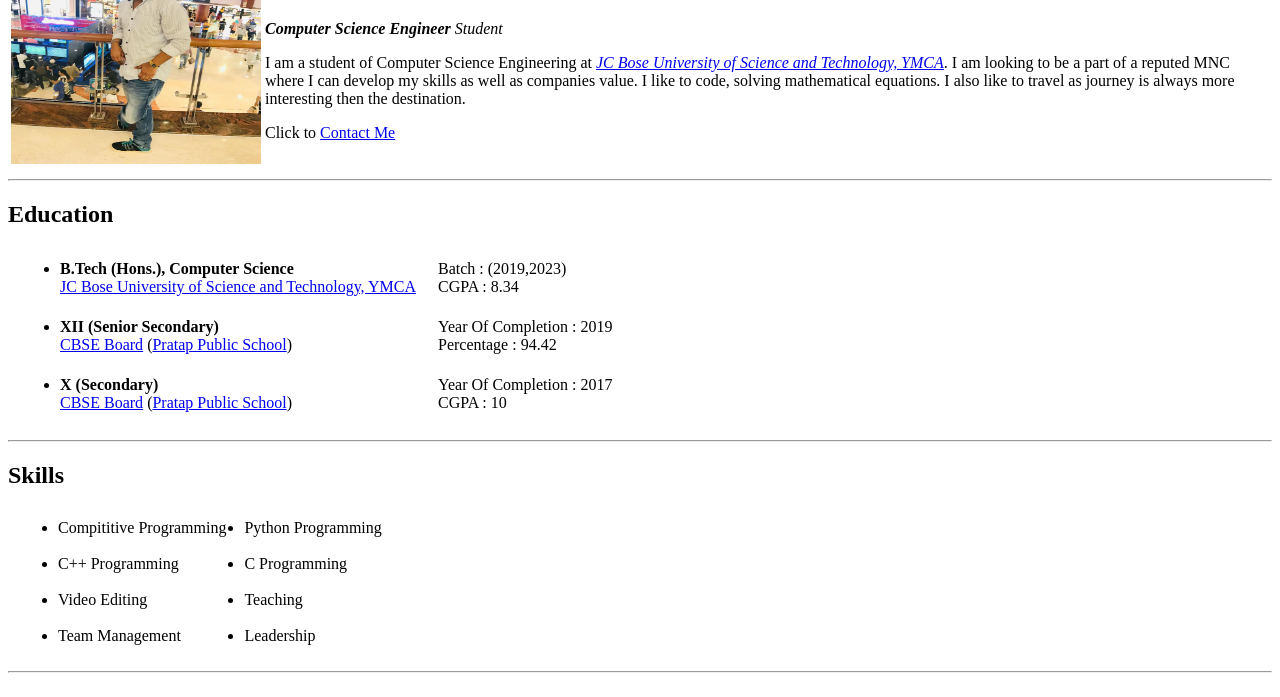
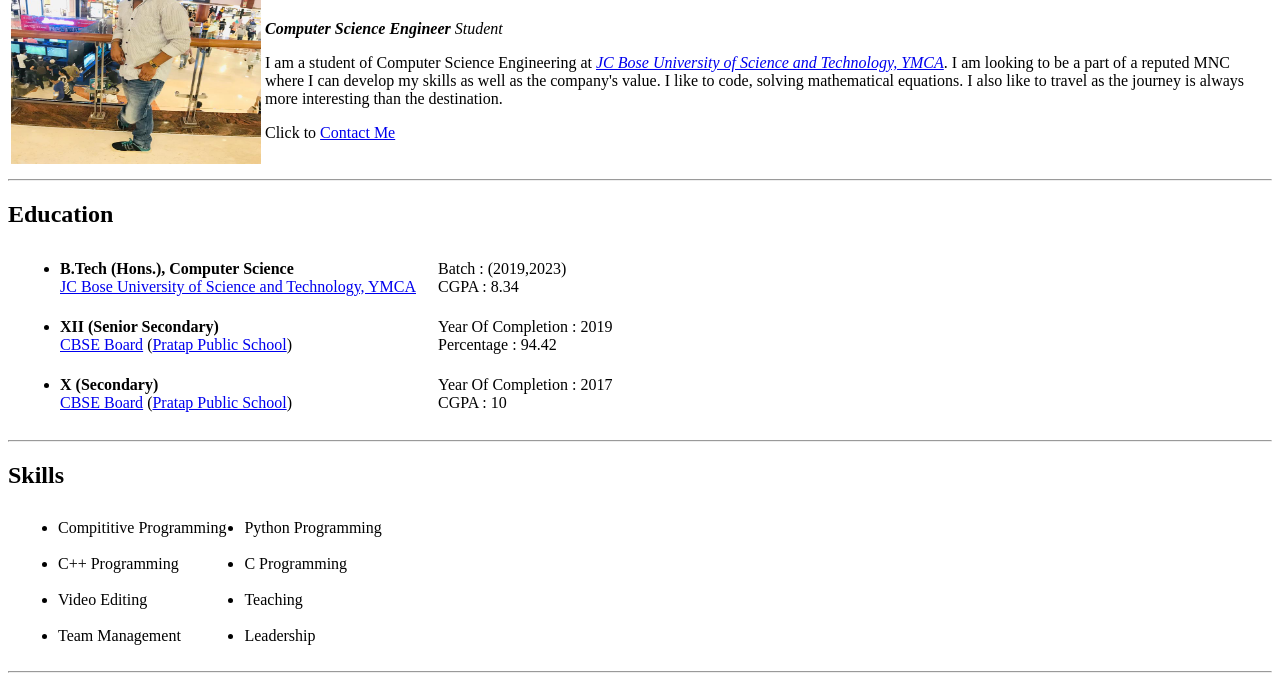
Before and after one commit to ritikgoyal1701/CV, a plain HTML site: page index.html in a window 1280 px wide. Shown: the part 97-794 px from the top of the page. Drawn offline with Linux system fonts and the light colour scheme.

Commit message:
Update index.html

```diff
--- a/index.html
+++ b/index.html
@@ -15,9 +15,9 @@
         <p><em><strong>Computer Science Engineer</strong> Student</em></p>
         <p>I am a student of Computer Science Engineering at <em><a href="https://jcboseust.ac.in/">JC Bose University of Science
               and Technology, YMCA</a></em>.
-          I am looking to be a part of a reputed MNC where I can develop my skills as well as companies value.
-          I like to code, solving mathematical equations. I also like to travel as journey is always
-          more interesting then the destination.
+          I am looking to be a part of a reputed MNC where I can develop my skills as well as the company's value.
+          I like to code, solving mathematical equations. I also like to travel as the journey is always
+          more interesting than the destination.
         </p>
         Click to <a href="contact-me.html">Contact Me</a>
       </td>
```
